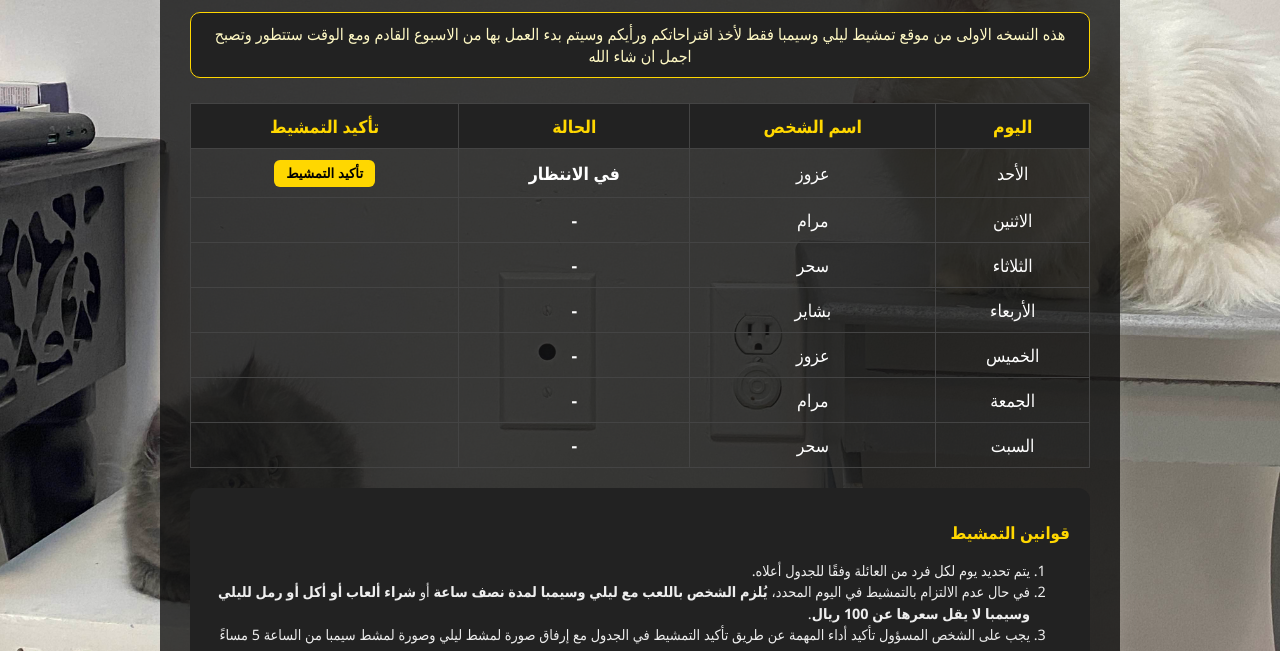
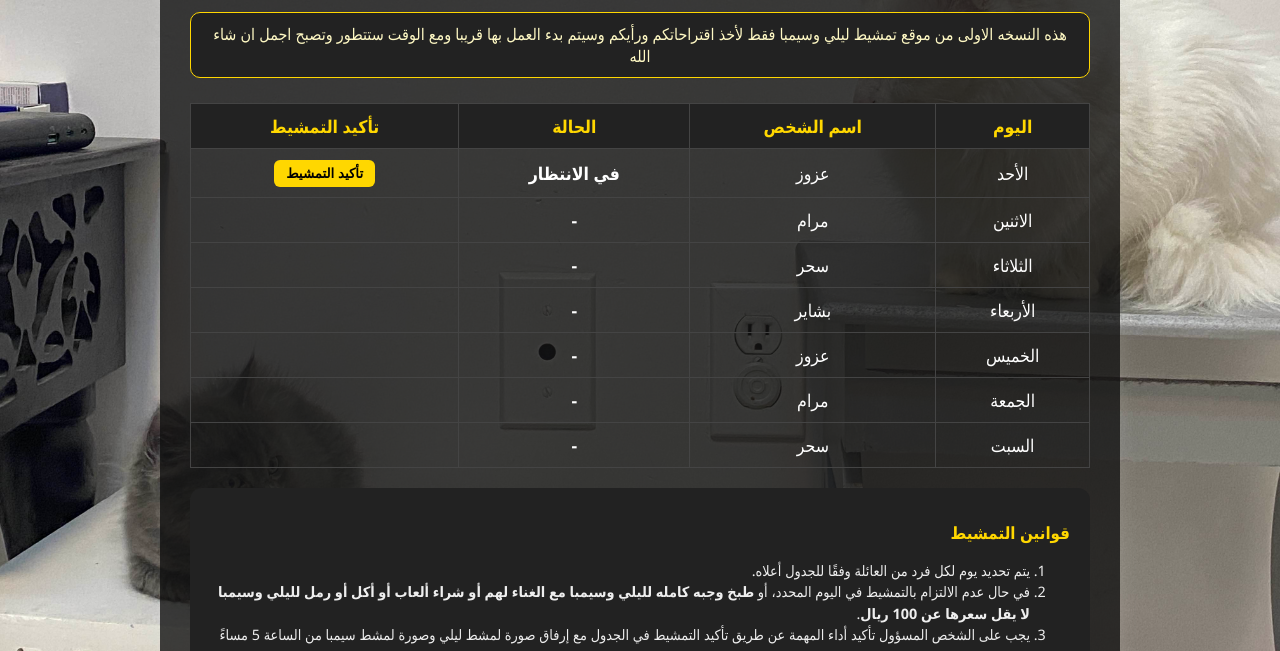
Before and after one commit to wa-error/Lele_simba, a plain HTML site: page index.html in a window 1280 px wide. Shown: the part 149-800 px from the top of the page. Drawn offline with Linux system fonts and the light colour scheme.

Commit message:
just small ubdate

```diff
--- a/index.html
+++ b/index.html
@@ -15,7 +15,7 @@
     <h1>جدول تمشيط ليلي وسيمبا</h1>
 
     <div class="info-text">
-      هذه النسخه الاولى من موقع تمشيط ليلي وسيمبا فقط لأخذ اقتراحاتكم ورأيكم وسيتم بدء العمل بها من الاسبوع القادم ومع الوقت ستتطور وتصبح اجمل ان شاء الله
+      هذه النسخه الاولى من موقع تمشيط ليلي وسيمبا فقط لأخذ اقتراحاتكم ورأيكم وسيتم بدء العمل بها قريبا ومع الوقت ستتطور وتصبح اجمل ان شاء الله
     </div>
 
     <table id="schedule-table">
@@ -37,7 +37,7 @@
       <h3>قوانين التمشيط</h3>
       <ol>
         <li>يتم تحديد يوم لكل فرد من العائلة وفقًا للجدول أعلاه.</li>
-        <li>في حال عدم الالتزام بالتمشيط في اليوم المحدد، <strong>يُلزم الشخص باللعب مع ليلي وسيمبا لمدة نصف ساعة</strong> أو <strong>شراء ألعاب أو أكل أو رمل لليلي وسيمبا لا يقل سعرها عن 100 ريال</strong>.</li>
+        <li>في حال عدم الالتزام بالتمشيط في اليوم المحدد، <strong></strong> أو <strong>طبخ وجبه كامله لليلي وسيمبا مع الغناء لهم أو شراء ألعاب أو أكل أو رمل لليلي وسيمبا لا يقل سعرها عن 100 ريال</strong>.</li>
         <li>يجب على الشخص المسؤول تأكيد أداء المهمة عن طريق تأكيد التمشيط في الجدول مع إرفاق صورة لمشط ليلي وصورة لمشط سيمبا من الساعة 5 مساءً وحتى قبل الساعة 7 والنصف صباحًا من اليوم التالي.</li>
         <li>يتم تغيير الجدول والعقوبات بشكل أسبوعي.</li>
         <li>لا يتم إعفاء الشخص من العقاب إلا في حال تقديم عذر قوي وبعد موافقة الجميع (عند قبول العذر لا يمكنك أخذ عذر آخر لمدة شهر).</li>
--- a/script.js
+++ b/script.js
@@ -8,7 +8,7 @@ const schedule = [
 
 
 // العقوبة الأسبوعية
-const weeklyPenalty = "اللعب مع ليلي وسيمبا لمدة نصف ساعة أو شراء ألعاب أو أكل أو رمل لليلي وسيمبا لا يقل سعرها عن 100 ريال";
+const weeklyPenalty = "طبخ وجبه كامله لليلي وسيمبا مع الغناء لهم أو شراء ألعاب أو أكل أو رمل لليلي وسيمبا لا يقل سعرها عن 100 ريال";
 
 
 // إعداد localStorage keys
```
